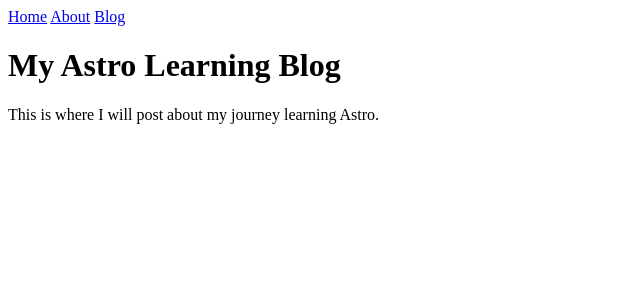
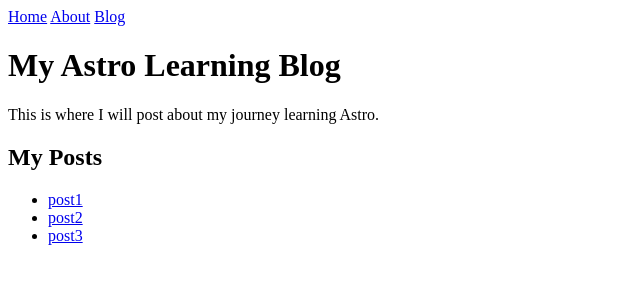
Before and after one commit to hrszpuk/hrszpuk.github.io, an Astro site: page /blog in a window 1280 px wide. Shown: the whole page, without its empty margins (0-640 px from the left). Built offline with nearby package versions, Linux system fonts and the light colour scheme; Astro itself is replaced by a stand-in of ours.

Commit message:
Added blog

```diff
--- a/src/pages/blog.astro
+++ b/src/pages/blog.astro
@@ -1,5 +1,7 @@
 ---
 import Nav from "../components/nav.astro";
+
+const posts = ["post1", "post2", "post3"]
 ---
 
 <html lang="en">
@@ -16,6 +18,11 @@
 
 <h1>My Astro Learning Blog</h1>
 <p>This is where I will post about my journey learning Astro.</p>
+
+<h2>My Posts</h2>
+<ul>
+    {posts.map(name => <li><a href=`/posts/${name}`>{name}</a></li>)}
+</ul>
 </body>
 </body>
 </html>
```
